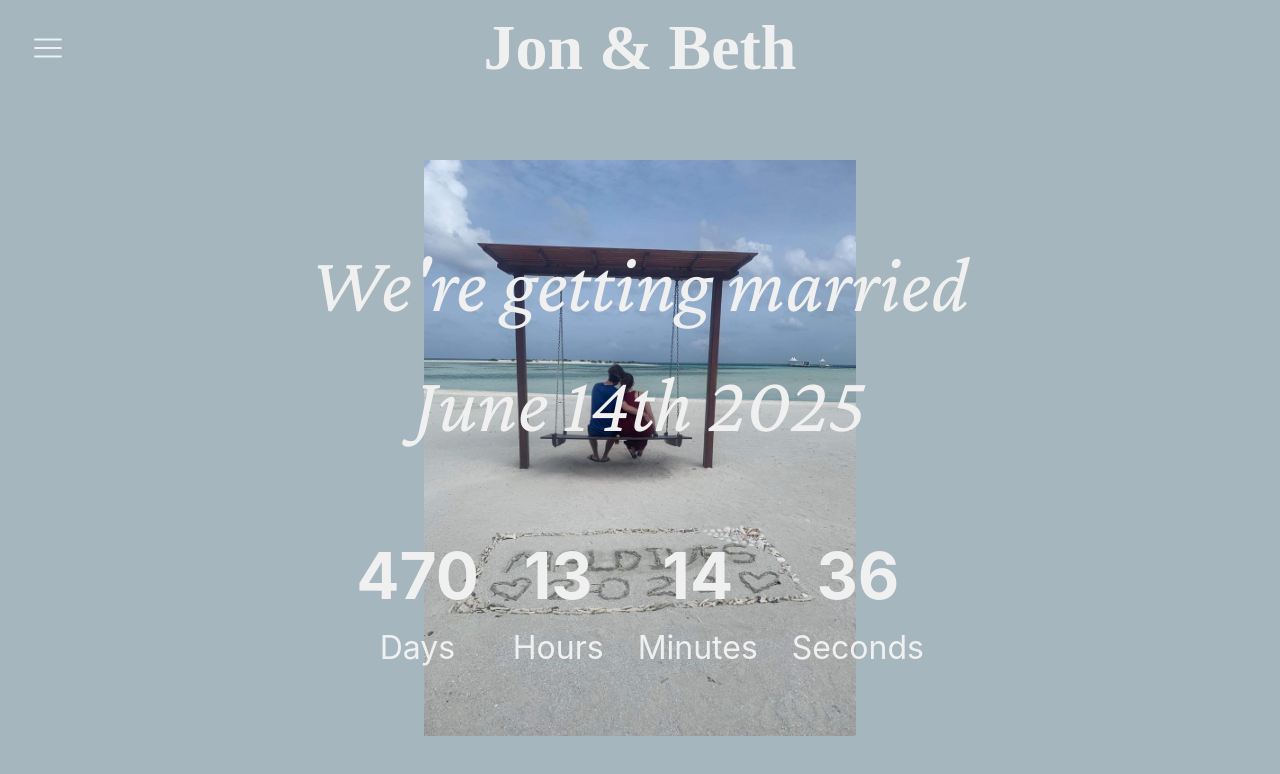
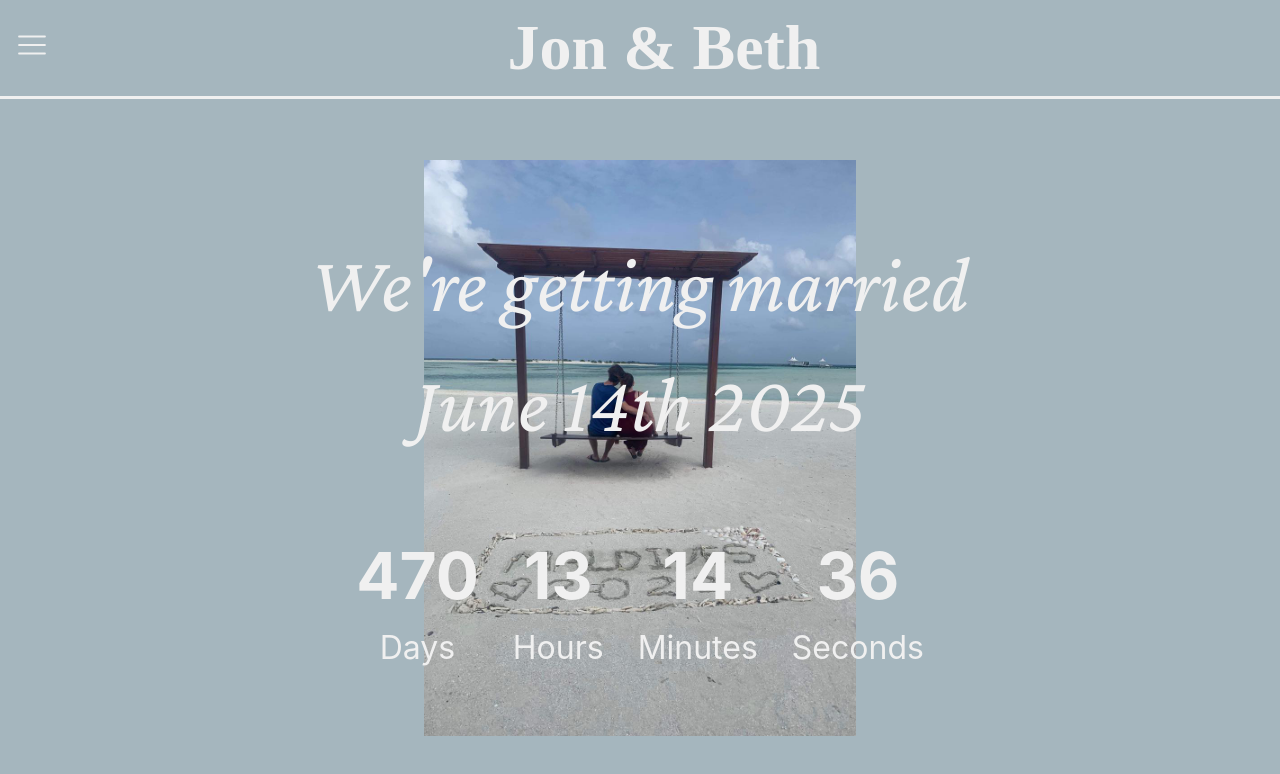
Before and after one commit to skelham-marsh/skelham-marsh.github.io, a React (Vite) app: page / in a window 1280 px wide. Shown: the top 774 px of the page. Built offline with nearby package versions, Linux system fonts and the light colour scheme; no server answers; a web font is replaced by a local one.

Commit message:
fix: header title and button spacing

```diff
--- a/src/components/Layout/Layout.module.css
+++ b/src/components/Layout/Layout.module.css
@@ -11,5 +11,7 @@
     display: flex;
     overflow-y: auto;
     position: relative;
+    z-index: 1;
+    margin-top: 6rem;
   }
 }
--- a/src/components/Layout/components/Header/Header.module.css
+++ b/src/components/Layout/components/Header/Header.module.css
@@ -33,14 +33,27 @@
   flex-direction: column;
 
   label {
+    display: flex;
+    align-items: center;
+    padding: 0 1rem;
+    gap: 1rem;
     text-align: center;
     flex: 0;
     background: var(--color-theme-blue);
+    border-bottom: 0.2rem solid var(--color-white);
+
+
+    span {
+      flex: 0;
+    }
+
+    h1 {
+      flex: 1;
+      display: inline-block;
+    }
   }
 
-  h1 {
-    display: inline-block;
-  }
+
 
   input {
     display: none;
@@ -52,6 +65,7 @@
     flex-direction: column;
     overflow-y: auto;
     background: var(--color-theme-blue);
+    border-bottom: 0.2rem solid var(--color-white);
 
     a {
       text-align: left;
@@ -67,26 +81,24 @@
   svg {
     display: none;
     color: var(--color-white);
-    position: absolute;
-    top: 2rem;
-    left: 2rem;
   }
 
-  input:checked+svg {
+  input:checked+span svg:nth-of-type(1) {
     display: inline-block;
   }
 
-  input:not(:checked)+svg+svg {
+  input:not(:checked)+span svg:nth-of-type(2) {
     display: inline-block;
   }
 
 }
 
 .header {
-  position: sticky;
+  position: fixed;
   z-index: 2;
   display: flex;
   inset: 0;
+  bottom: auto;
 
   a {
     text-decoration: none;
--- a/src/components/Layout/components/Header/Header.tsx
+++ b/src/components/Layout/components/Header/Header.tsx
@@ -29,8 +29,10 @@ export function Header() {
       <div className={styles.mobile}>
         <label>
           <input type="checkbox" checked={isOpen} onChange={toggleMenu} />
-          <RiCloseLine size={32} />
-          <RxHamburgerMenu size={32} />
+          <span>
+            <RiCloseLine size={32} />
+            <RxHamburgerMenu size={32} />
+          </span>
           <h1>Jon & Beth</h1>
         </label>
         <nav>
```
